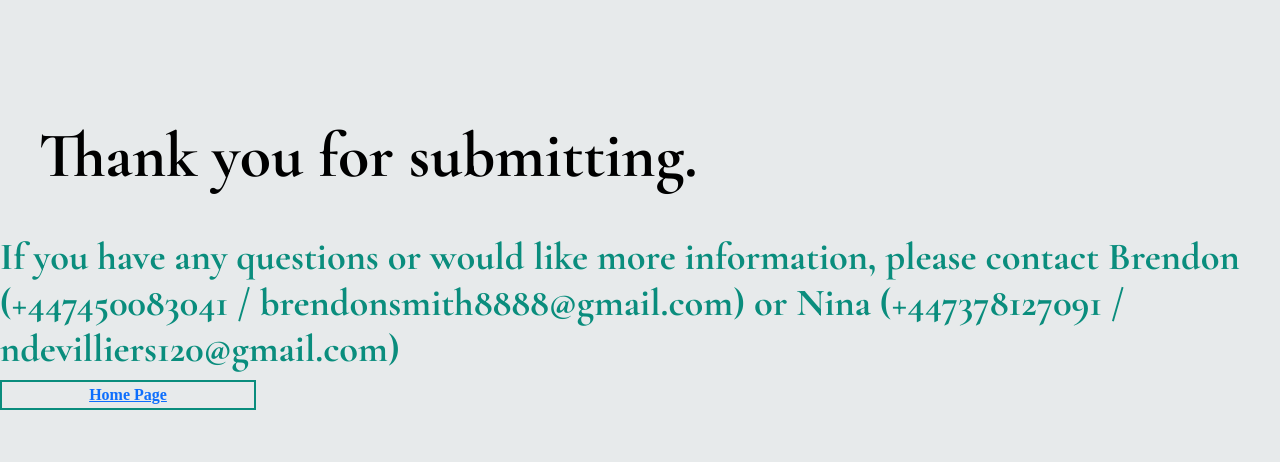
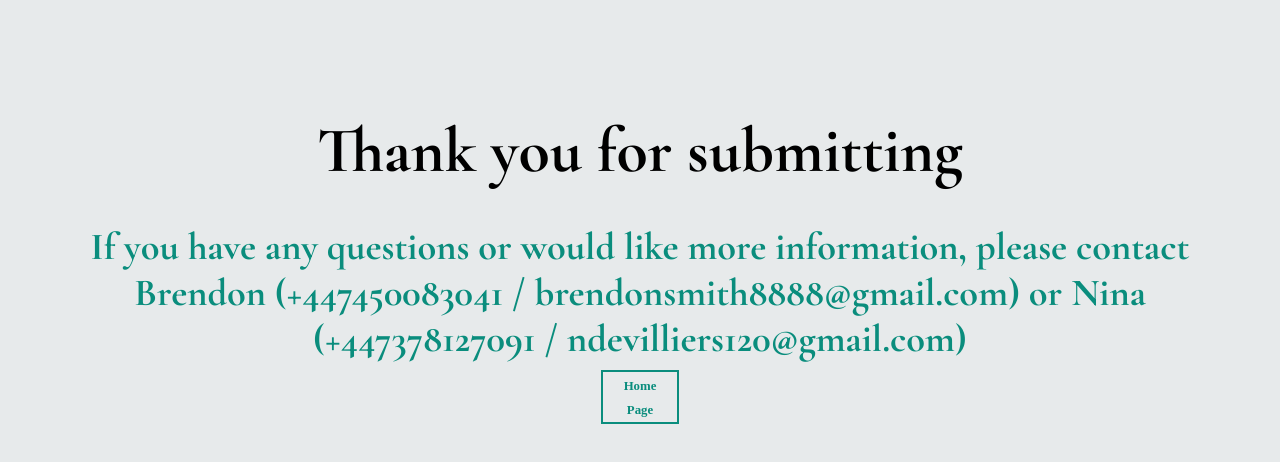
Before and after one commit to BrendonSmith8888/WeddingWebsiteNinaBren, a website: page pages/thankyou.html in a window 1280 px wide. Drawn offline with nearby package versions, Linux system fonts and the light colour scheme; a web font is replaced by a local one.

Commit message:
Updated Thank You Page

```diff
--- a/css/styles.css
+++ b/css/styles.css
@@ -75,6 +75,7 @@ h4, p{
         font-size: 2vw;
     }
 }
+
 #mainpage {
     background-color: #e7eaeb;
     background-image: url("./Images/BackgroundImageHome.jpg");
@@ -161,6 +162,11 @@ h4, p{
     background-repeat: no-repeat;
     background-size: cover;
     color: #0a8d7d;
+    height: 100%;
+    margin: 0;
+    padding: 0;
+    padding-top: 5rem;
+    width: 100%;
 }
 
 #ourstoryimg{
@@ -249,8 +255,14 @@ ul{
     color: #e7eaeb;
 }
 
-#footerBtn{
+#tyBtn{
+    width: 7%;
+}
+
+#tyLink{
+    background-color: #e7eaeb;
+    color: #0a8d7d;
     font-size: 1vw;
-    color: #0a8d7d;
-    width: 40%;
+    text-decoration: none;
+    width: 100%;
 }
--- a/pages/thankyou.html
+++ b/pages/thankyou.html
@@ -16,10 +16,11 @@
 </head>
 
 <body id="thankyou">
-    <h1>Thank you for submitting.</h1>
+    <div class="container">
+    <h1>Thank you for submitting</h1>
     <h3>If you have any questions or would like more information, please contact Brendon (+447450083041 /
         brendonsmith8888@gmail.com) or Nina (+447378127091 / ndevilliers120@gmail.com)</h3>
-    <button><a href="../index.html">Home Page</a></button>
+    <button id="tyBtn"><a id="tyLink" href="../index.html">Home Page</a></button>
+</div>
 </body>
-
 </html>
```
